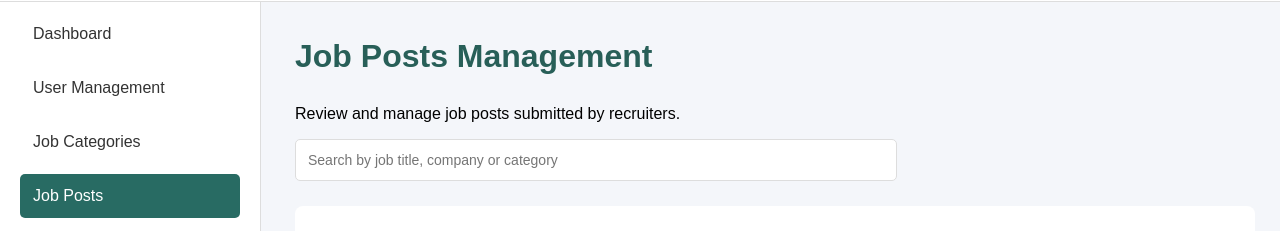
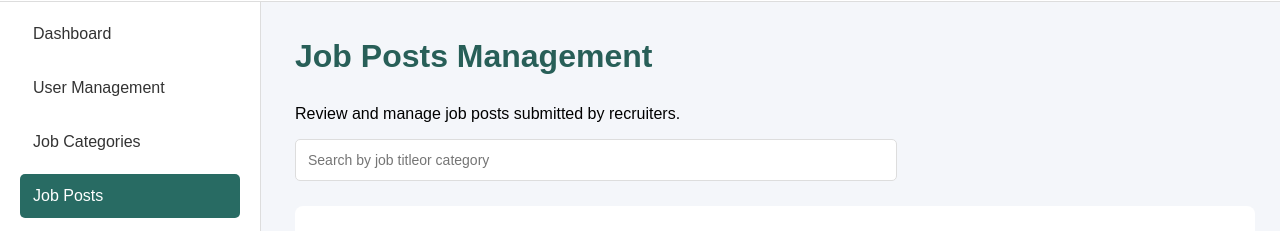
Before and after one commit to saikat-71/Job-Portal-Recruitment-System, a plain HTML site: page admin/job-posts.html in a window 1280 px wide. Shown: the part 63-294 px from the top of the page. Drawn offline with Linux system fonts and the light colour scheme.

Commit message:
update job post html file

```diff
--- a/admin/job-posts.html
+++ b/admin/job-posts.html
@@ -35,7 +35,7 @@
         <h1>Job Posts Management</h1>
         <p>Review and manage job posts submitted by recruiters.</p>
         <div class="job-controls">
-            <input type="text" id="searchInput" placeholder="Search by job title, company or category">
+            <input type="text" id="searchInput" placeholder="Search by job titleor category">
         </div>
 
         <div class="recent-users">
```
